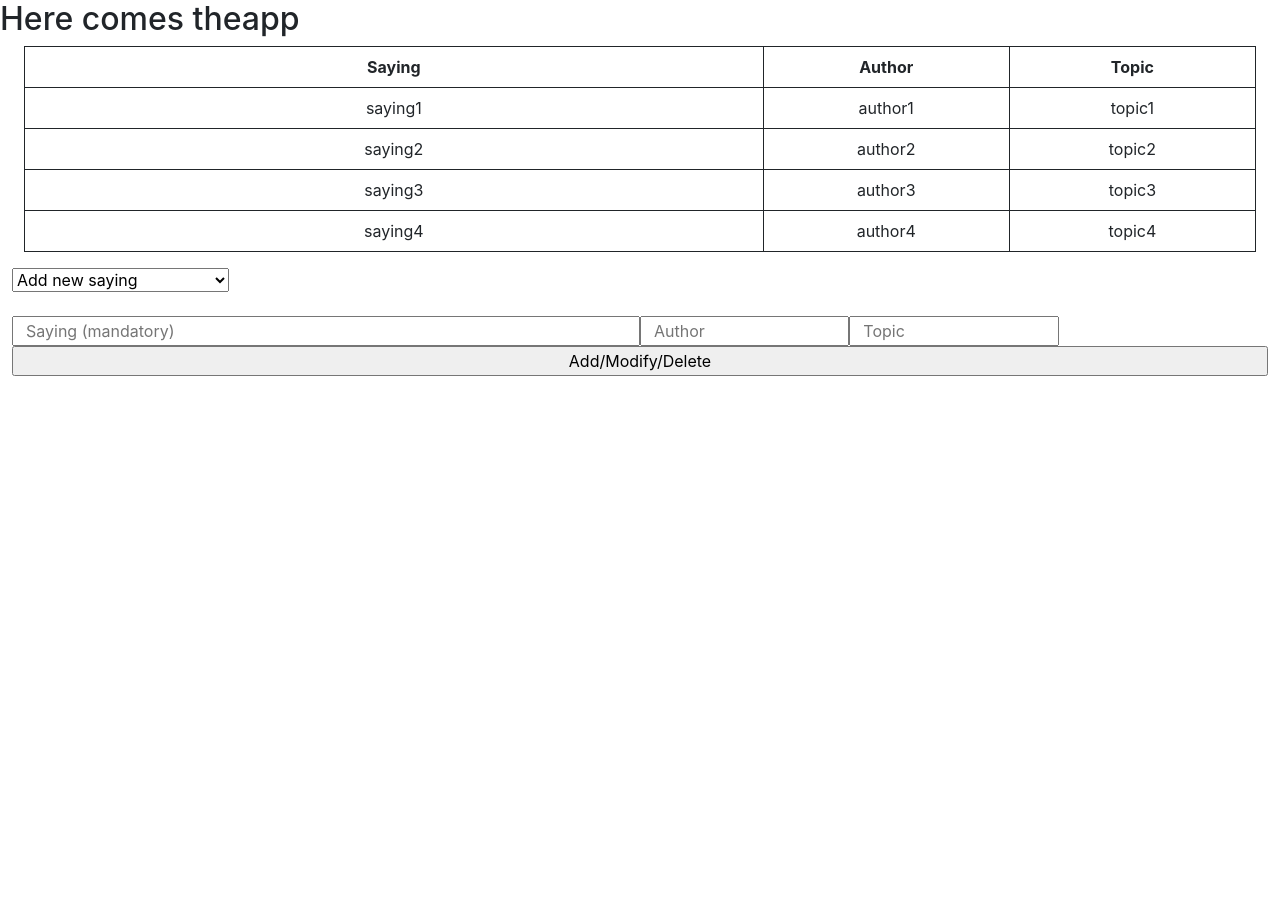
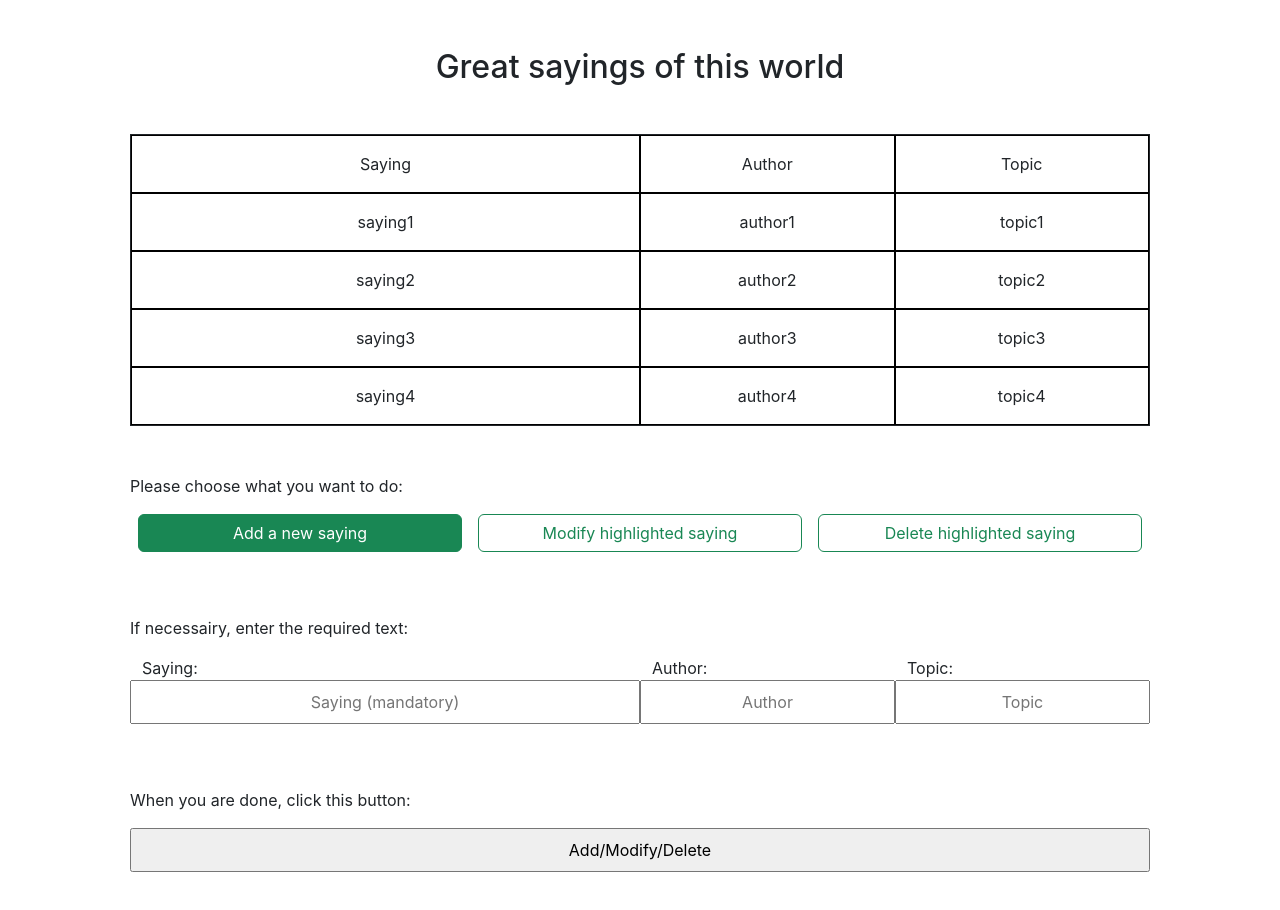
Before and after one commit to howto123/thehowtoproject-sayingsboard, a React (Create React App) app: page / in a window 1280 px wide. Shown: the top 910 px of the page. Before the commit the page ends 800 px from the top, so only its background shows below. Built offline with nearby package versions, Linux system fonts and the light colour scheme.

Commit message:
styling added

```diff
--- a/package.json
+++ b/package.json
@@ -14,6 +14,7 @@
     "react": "^18.2.0",
     "react-dom": "^18.2.0",
     "react-scripts": "5.0.1",
+    "sass": "^1.54.3",
     "typescript": "^4.7.4",
     "web-vitals": "^2.1.4"
   },
--- a/src/components/App.tsx
+++ b/src/components/App.tsx
@@ -4,7 +4,6 @@ import Table from './Table';
 import Form from './Form';
 import { FormState } from './Form';
 import { SayingModel } from '../data/dataModel'
-
 import * as Service from '../service/service'
 
 
@@ -13,7 +12,7 @@ type AppState = {
     selectedId: string;
 }
 
-class App extends React.Component<any,AppState> {
+class App extends React.Component<any, AppState> {
     constructor(props: any) {
         super(props);
         // initialize state at creation of the instance -> in this app only at startup
@@ -23,9 +22,6 @@ class App extends React.Component<any,AppState> {
         };
 
     }
-
-    // necessairy for type passing
-    state: AppState;
 
     handleFormSubmit = (stateWhenSubmit: FormState) => {
         Service.handleFormSubmit(stateWhenSubmit, this.state.selectedId);
@@ -37,7 +33,7 @@ class App extends React.Component<any,AppState> {
     };
 
     render() { return (
-        <div className="container-fluid">
+        <div className="m-5">
             <Table
                 arrayOfRowObjects={this.state.arrayOfSayingObjects}
                 updateSelectedId={this.updateSelectedId}
--- a/src/components/Form.tsx
+++ b/src/components/Form.tsx
@@ -20,7 +20,7 @@ type FormProps = {
 
 /**
  * This form allows the user to make crud operations on the table shown via the table component.
- * (the selectedId is not in the form but important for backend requests. It sits on the app
+ * (the selectedId is not in the form but needed for the backend requests. It sits on the app
  * component and being updated via the table component)
  */
 class Form extends react.Component<FormProps, FormState> {
@@ -37,7 +37,10 @@ class Form extends react.Component<FormProps, FormState> {
         };
     }
 
-    state: FormState;
+    componentDidMount() {
+        // initializing the checked button after mount
+        (document.getElementById('create') as HTMLInputElement).checked = true;
+        }
 
     handleFormSubmit = (event: React.FormEvent) => {
         event.preventDefault();
@@ -60,23 +63,43 @@ class Form extends react.Component<FormProps, FormState> {
         this.props.handleFormSubmit(stateWhenSubmit);
     };
 
+    changeChecked = (event: React.ChangeEvent<HTMLInputElement>) => {
+        this.setState({'dbAction': event.target.value as 'create'|'delete'|'update'});
+    }
+
     render() {
         return (
-            <form name="form" className="table" onSubmit={this.handleFormSubmit}>
-                <select name="action" className="row">
-                    <option value='create' className="col" >Add new saying</option>
-                    <option value='update' className="col">Modify highlighted saying</option>
-                    <option value='delete' className="col">Delete saying</option>
-                </select>
-                <br/>
-                <div className="row">
-                    <input name="saying" type="text" placeholder="Saying (mandatory)" className="col-md-6"/>
-                    <input name="author" type="text" placeholder="Author" className="col-md-2"/>
-                    <input name="topic" type="text" placeholder="Topic" className="col-md-2"/>
+            <form name="form" className="container-fluid my-5" onSubmit={this.handleFormSubmit}>
+                <p className="text-start">Please choose what you want to do:</p>
+                <div className="row align-items-center justify-content-center">
+                    <input type="radio"  name="action" onChange={this.changeChecked} className="btn-check" value="create" id="create" />
+                    <label className="btn btn-outline-success col mx-2"  htmlFor="create">Add a new saying</label>
+                    <input type="radio"  name="action" onChange={this.changeChecked} className="btn-check" value="update" id="update" />
+                    <label className="btn btn-outline-success col mx-2" htmlFor="update">Modify highlighted saying</label>
+                    <input type="radio"  name="action" onChange={this.changeChecked} className="btn-check" value="delete" id="delete" />
+                    <label className="btn btn-outline-success col mx-2" htmlFor="delete">Delete highlighted saying</label>
                 </div>
+                <br /><br />
+                <div>
+                    <p className="text-start">If necessairy, enter the required text:</p>
+                    <div className="row align-items-center justify-content-center">
+                        <label htmlFor="saying" className="col-md-6">Saying: </label>
+                        <label htmlFor="author" className="col-3">Author: </label>
+                        <label htmlFor="topic" className="col-3">Topic: </label>
+                    </div>
+                    <div className="row align-items-center justify-content-center">
+                        <input id="saying" name="saying" type="text" placeholder="Saying (mandatory)"
+                            className="col-md-6 text-center"/>
+                        <input id="author" name="author" type="text" placeholder="Author" className="col-3 text-center"/>
+                        <input id="topic" name="topic" type="text" placeholder="Topic" className="col-3 text-center"/>
+                    </div>
+                </div>
+                <br /><br />
+                <p className="text-start">When you are done, click this button:</p>
                 <div className="row">
                     <input type="submit" value="Add/Modify/Delete" className=""/>
                 </div>
+                <br /><br />
             </form>
     );}
 }
--- a/src/components/Row.tsx
+++ b/src/components/Row.tsx
@@ -7,26 +7,29 @@ type RowProps = {
     author: string
     topic: string
     updateSelectedId: (id: string) => void;
+    highlightNewRow: (id: string) => void;
 }
 
 export function Row(props: RowProps) {
 
     function updateSelectedId(event: React.MouseEvent) {
+        props.highlightNewRow(props._id);
         props.updateSelectedId(props._id);
     }
 
     return (
-        <tr onClick = { (event: React.MouseEvent) => updateSelectedId(event) }>
-            <td className="">
+        <div id={props._id} className="row align-items-center justify-content-center myrowintable selectable-row"
+                                                onClick = { (event: React.MouseEvent) => updateSelectedId(event) }>
+            <div className="col-md-6">
                 {props.saying}
-            </td>
-            <td className="">
+            </div>
+            <div className="col-3">
                 {props.author}
-            </td>
-            <td className="">
+            </div>
+            <div className="col-3">
                 {props.topic}
-            </td>
-        </tr>
+            </div>
+        </div>
     );
 }
 
--- a/src/components/Table.tsx
+++ b/src/components/Table.tsx
@@ -13,25 +13,34 @@ type TableProps = {
  */
 function Table(props: TableProps) {
 
+    function highlightNewRow (id: string) {
+        const list = document.getElementsByClassName("selectable-row");
+        Array.prototype.forEach.call(list, element => element.classList.remove('bg-secondary'));
+        document.getElementById(id)?.classList.add('bg-secondary');
+    }
+
     return (
-        <table className="table table-bordered border-dark" >
-            <thead>
-                <tr>
-                    <th scope="col" className="col-md-6">Saying</th>
-                    <th scope="col" className="col-md-2">Author</th>
-                    <th scope="col" className="col-md-2">Topic</th>
-                </tr>
-            </thead>
-            <tbody>
+        <div className="container-fluid my-5" >
+            <div className="border border-1 border-dark mytable">
+                <div>
+                    <div className="row align-items-center justify-content-center myrowintable">
+                        <div className="col-md-6">Saying</div>
+                        <div className="col-3">Author</div>
+                        <div className="col-3">Topic</div>
+                    </div>
+                </div>
+                <div>
                     { props.arrayOfRowObjects.map( rowObject =>
                         <Row
                             key = {rowObject._id}
                             {...rowObject}
                             updateSelectedId = { (id: string) => props.updateSelectedId(id) }
+                            highlightNewRow = { (id: string) => highlightNewRow(id) }
                         />
                     ) }
-            </tbody>
-        </table>
+                </div>
+            </div>
+        </div>
     );
 }
 
--- a/src/index.css
+++ /dev/null
@@ -1,11 +0,0 @@
-body {
-  margin: 0;
-  font-family: -apple-system, BlinkMacSystemFont, 'Segoe UI', 'Roboto', 'Oxygen',
-    'Ubuntu', 'Cantarell', 'Fira Sans', 'Droid Sans', 'Helvetica Neue',
-    sans-serif;
-}
-
-code {
-  font-family: source-code-pro, Menlo, Monaco, Consolas, 'Courier New',
-    monospace;
-}
--- /dev/null
+++ b/src/index.scss
@@ -0,0 +1,40 @@
+body {
+  margin: 0;
+  font-family: -apple-system, BlinkMacSystemFont, 'Segoe UI', 'Roboto', 'Oxygen',
+    'Ubuntu', 'Cantarell', 'Fira Sans', 'Droid Sans', 'Helvetica Neue',
+    sans-serif;
+}
+
+.container, .row {
+  padding: 0;
+}
+
+.row {
+  margin: 0;
+  padding: 0;
+
+  input {
+    padding: 0.5rem;
+  }
+
+  div {
+    border-collapse: collapse;
+    border:1px solid black;
+  }
+}
+
+.myrowintable div {
+  padding-top: 1rem;
+  padding-bottom: 1rem;
+}
+
+form{
+    div {
+		margin-top: 1rem;
+		margin-bottom: 1rem;
+	}
+
+	label {
+		text-align: start;
+	}
+}
--- a/src/index.tsx
+++ b/src/index.tsx
@@ -9,7 +9,7 @@ import 'bootstrap/dist/css/bootstrap.css';
 import App from './components/App';
 
 // Styling
-import './index.css';
+import './index.scss';
 
 /**
  * This is the main entry point for the frontend.
@@ -21,8 +21,8 @@ import './index.css';
 const root = ReactDOM.createRoot(document.getElementById('root') as Element|DocumentFragment);
 root.render(
 	<React.StrictMode>
-		<h2>Here comes theapp</h2>
-		<div className="container-fluid text-center">
+		<div className="container text-center">
+			<h2 className="m-5">Great sayings of this world</h2>
 			<App />
 		</div>
     </React.StrictMode>
```
Also changed, not shown: 1 other file (tests, documents, lock files or other folders). Lines whose indentation alone changed are shown as unchanged.
